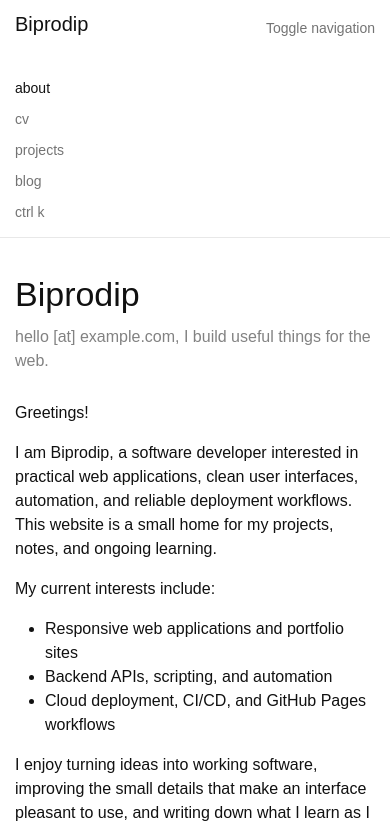
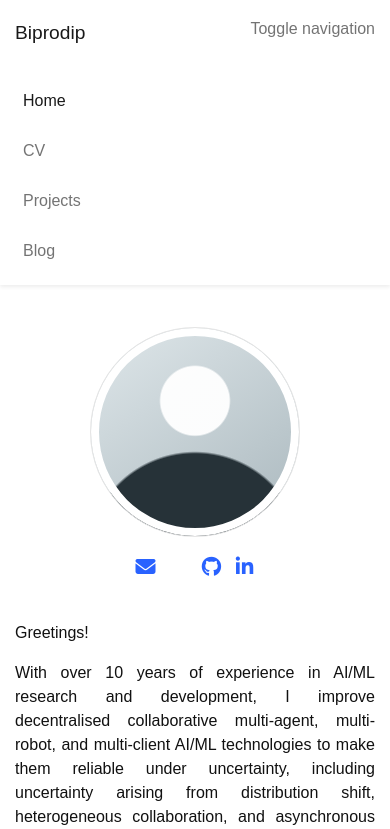
Before and after one commit to biprodip/bipro_github_io, a plain HTML site: page index.html in a window 390 px wide. Both pictures are taken after a click on the button "Toggle navigation". Shown: the top 829 px of the page. Drawn offline with Linux system fonts and the light colour scheme; some icons are missing.

Commit message:
contents and pp updated

```diff
--- a/assets/css/main.css
+++ b/assets/css/main.css
@@ -10,6 +10,7 @@
   --global-divider-color: #e8e8e8;
   --global-card-bg-color: #ffffff;
   --global-font-size: 16px;
+  --navbar-height: 70px;
 }
 
 * {
@@ -49,49 +50,58 @@ a:focus {
   position: sticky;
   top: 0;
   z-index: 50;
-  border-bottom: 1px solid var(--global-divider-color);
   background: var(--global-bg-color);
+  box-shadow: 0 0.125rem 0.25rem rgba(0, 0, 0, 0.075);
 }
 
 .navbar {
   display: flex;
-  min-height: 56px;
+  min-height: var(--navbar-height);
   align-items: center;
   justify-content: space-between;
-  gap: 24px;
+  gap: 1rem;
 }
 
 .navbar-brand {
-  color: var(--global-text-color);
+  color: rgba(0, 0, 0, 0.9);
   font-family: Arial, Helvetica, sans-serif;
-  font-size: 20px;
+  font-size: 1.2rem;
   font-weight: 400;
-  line-height: 1;
+  line-height: inherit;
+  margin-right: 1rem;
+  padding-bottom: 0.3125rem;
+  padding-top: 0.3125rem;
+  white-space: nowrap;
 }
 
 .navbar-brand:hover {
-  color: var(--global-text-color);
+  color: rgba(0, 0, 0, 0.9);
   text-decoration: none;
 }
 
 .nav-menu {
   display: flex;
   align-items: center;
-  gap: 22px;
+  gap: 0;
   margin: 0;
   padding: 0;
   list-style: none;
   font-family: Arial, Helvetica, sans-serif;
-  font-size: 14px;
+  font-size: 1rem;
+  font-weight: 400;
+  line-height: 1.5;
 }
 
 .nav-menu a {
   color: rgba(0, 0, 0, 0.55);
+  display: block;
+  padding: 0.5rem;
 }
 
 .nav-menu a:hover,
+.nav-menu a:focus,
 .nav-menu a.active {
-  color: var(--global-text-color);
+  color: rgba(0, 0, 0, 0.9);
   text-decoration: none;
 }
 
@@ -102,22 +112,8 @@ a:focus {
   color: rgba(0, 0, 0, 0.55);
   cursor: pointer;
   font-family: Arial, Helvetica, sans-serif;
-  font-size: 14px;
+  font-size: 1rem;
   padding: 6px 0;
-}
-
-.search-trigger {
-  border: 0;
-  background: transparent;
-  color: rgba(0, 0, 0, 0.55);
-  cursor: pointer;
-  font: inherit;
-  padding: 0;
-}
-
-.search-trigger:hover,
-.search-trigger:focus {
-  color: var(--global-text-color);
 }
 
 .page {
@@ -166,6 +162,67 @@ ul {
 
 .about {
   max-width: 860px;
+}
+
+.profile-layout {
+  display: grid;
+  grid-template-columns: minmax(0, 1fr) 230px;
+  gap: 42px;
+  align-items: start;
+  max-width: 100%;
+}
+
+.profile-copy {
+  min-width: 0;
+}
+
+.profile-card {
+  display: grid;
+  justify-items: center;
+  gap: 18px;
+  padding-top: 6px;
+}
+
+.profile-photo {
+  width: 210px;
+  aspect-ratio: 1;
+  border-radius: 50%;
+  background:
+    radial-gradient(circle at 50% 35%, rgba(255, 255, 255, 0.95) 0 20%, transparent 21%),
+    radial-gradient(circle at 50% 112%, #263238 0 42%, transparent 43%),
+    linear-gradient(145deg, #dfe7ea, #a9b7bd);
+  border: 1px solid #e5e5e5;
+  box-shadow: inset 0 0 0 8px #ffffff;
+}
+
+.social-icons {
+  display: flex;
+  justify-content: center;
+  gap: 13px;
+}
+
+.social-icons a {
+  display: inline-grid;
+  place-items: center;
+  width: 20px;
+  height: 24px;
+  color: #2962ff;
+  font-size: 20px;
+  line-height: 1;
+}
+
+.social-icons a:hover,
+.social-icons a:focus {
+  color: #0039cb;
+  text-decoration: none;
+}
+
+.bio-lead {
+  color: var(--global-text-color);
+  font-family: Arial, Helvetica, sans-serif;
+  font-size: var(--global-font-size);
+  line-height: 1.5;
+  text-align: justify;
 }
 
 .home-section h2 a {
@@ -320,63 +377,7 @@ ul {
 
 .site-footer p {
   margin: 0;
-}
-
-.search-dialog {
-  position: fixed;
-  inset: 0;
-  z-index: 100;
-  display: grid;
-  place-items: start center;
-  background: rgba(255, 255, 255, 0.72);
-  padding-top: 12vh;
-}
-
-.search-dialog[hidden] {
-  display: none;
-}
-
-.search-panel {
-  width: min(92vw, 560px);
-  border: 1px solid var(--global-divider-color);
-  border-radius: 4px;
-  background: var(--global-bg-color);
-  box-shadow: 0 18px 50px rgba(0, 0, 0, 0.16);
-  padding: 18px;
-}
-
-.search-panel label {
-  display: block;
-  margin-bottom: 8px;
-  color: var(--global-text-color-light);
-  font-size: 13px;
-}
-
-.search-panel input {
-  width: 100%;
-  border: 1px solid var(--global-divider-color);
-  border-radius: 3px;
-  font: inherit;
-  padding: 10px 12px;
-}
-
-.search-close {
-  float: right;
-  border: 0;
-  background: transparent;
-  color: var(--global-text-color-light);
-  cursor: pointer;
-  font-size: 24px;
-  line-height: 1;
-}
-
-.search-results {
-  margin: 16px 0 0;
-  padding-left: 22px;
-}
-
-.search-results li {
-  margin-bottom: 8px;
+  text-align: center;
 }
 
 @media (max-width: 680px) {
@@ -404,12 +405,20 @@ ul {
     display: flex;
   }
 
-  .nav-menu .search-trigger {
-    padding: 0;
+  .page {
+    padding-top: 36px;
   }
 
-  .page {
-    padding-top: 36px;
+  .profile-layout {
+    grid-template-columns: 1fr;
+  }
+
+  .profile-card {
+    order: -1;
+  }
+
+  .profile-photo {
+    width: min(210px, 70vw);
   }
 
   h1 {
--- a/assets/js/main.js
+++ b/assets/js/main.js
@@ -1,22 +1,5 @@
 const toggle = document.querySelector(".nav-toggle");
 const menu = document.querySelector(".nav-menu");
-const searchDialog = document.querySelector(".search-dialog");
-const searchInput = document.querySelector("#site-search");
-const searchResults = document.querySelector(".search-results");
-const searchClose = document.querySelector(".search-close");
-const searchTriggers = document.querySelectorAll(".search-trigger");
-
-const searchIndex = [
-  { title: "about", url: "index.html", text: "homepage introduction interests" },
-  { title: "cv", url: "cv.html", text: "education experience skills resume" },
-  { title: "projects", url: "projects.html", text: "selected work portfolio apps automation" },
-  { title: "blog", url: "blog.html", text: "posts notes writing learning" },
-  { title: "personal portfolio website", url: "projects.html#portfolio", text: "github pages html css javascript" },
-  { title: "web application project", url: "projects.html#web-app", text: "app ui api project" },
-  { title: "automation or data tool", url: "projects.html#automation", text: "python data scripts dashboard" },
-  { title: "starting this portfolio", url: "blog.html#first-post", text: "github pages static site" },
-  { title: "building in public", url: "blog.html#building-in-public", text: "learning progress public projects" },
-];
 
 if (toggle && menu) {
   toggle.addEventListener("click", () => {
@@ -24,42 +7,3 @@ if (toggle && menu) {
     toggle.setAttribute("aria-expanded", String(isOpen));
   });
 }
-
-function renderResults(query = "") {
-  if (!searchResults) return;
-  const value = query.trim().toLowerCase();
-  const matches = searchIndex.filter((item) => {
-    return !value || `${item.title} ${item.text}`.toLowerCase().includes(value);
-  });
-
-  searchResults.innerHTML = matches
-    .map((item) => `<li><a href="${item.url}">${item.title}</a></li>`)
-    .join("");
-}
-
-function openSearch() {
-  if (!searchDialog || !searchInput) return;
-  searchDialog.hidden = false;
-  renderResults(searchInput.value);
-  searchInput.focus();
-}
-
-function closeSearch() {
-  if (!searchDialog) return;
-  searchDialog.hidden = true;
-}
-
-searchTriggers.forEach((trigger) => trigger.addEventListener("click", openSearch));
-searchClose?.addEventListener("click", closeSearch);
-searchInput?.addEventListener("input", (event) => renderResults(event.target.value));
-
-document.addEventListener("keydown", (event) => {
-  if ((event.ctrlKey || event.metaKey) && event.key.toLowerCase() === "k") {
-    event.preventDefault();
-    openSearch();
-  }
-
-  if (event.key === "Escape") {
-    closeSearch();
-  }
-});
--- a/index.html
+++ b/index.html
@@ -5,6 +5,14 @@
   <meta name="viewport" content="width=device-width, initial-scale=1.0" />
   <meta name="description" content="Biprodip's portfolio, projects, and blog." />
   <title>Biprodip</title>
+  <link
+    rel="stylesheet"
+    href="https://cdnjs.cloudflare.com/ajax/libs/academicons/1.9.4/css/academicons.min.css"
+  />
+  <link
+    rel="stylesheet"
+    href="https://cdnjs.cloudflare.com/ajax/libs/font-awesome/6.5.1/css/all.min.css"
+  />
   <link rel="stylesheet" href="assets/css/main.css" />
   <script src="assets/js/main.js" defer></script>
 </head>
@@ -16,41 +24,70 @@
         Toggle navigation
       </button>
       <ul class="nav-menu" id="site-menu">
-        <li><a class="active" href="index.html">about</a></li>
-        <li><a href="cv.html">cv</a></li>
-        <li><a href="projects.html">projects</a></li>
-        <li><a href="blog.html">blog</a></li>
-        <li><button class="search-trigger" type="button" aria-haspopup="dialog">ctrl k</button></li>
+        <li><a class="active" href="index.html">Home</a></li>
+        <li><a href="cv.html">CV</a></li>
+        <li><a href="projects.html">Projects</a></li>
+        <li><a href="blog.html">Blog</a></li>
       </ul>
     </nav>
   </header>
 
   <main class="container page">
-    <section class="about">
-      <h1>Biprodip</h1>
-      <p class="subtitle">hello [at] example.com, I build useful things for the web.</p>
+    <section class="about profile-layout">
+      <div class="profile-copy">
+        <p>Greetings!</p>
 
-      <p>Greetings!</p>
+        <p class="bio-lead">
+          With over 10 years of experience in AI/ML research and development, I
+          improve decentralised collaborative multi-agent, multi-robot, and
+          multi-client AI/ML technologies to make them reliable under uncertainty,
+          including uncertainty arising from distribution shift, heterogeneous
+          collaboration, and asynchronous communication.
+        </p>
 
-      <p>
-        I am Biprodip, a software developer interested in practical web
-        applications, clean user interfaces, automation, and reliable deployment
-        workflows. This website is a small home for my projects, notes, and
-        ongoing learning.
-      </p>
+        <p class="bio-lead">
+          In collaboration with leading organisations such as CSIRO, I have a
+          proven track record of improving multi-client AI systems by designing
+          mathematically grounded deep learning pipelines to tackle drift. My
+          recent work and collaborations focus on improving the reliability and
+          scalability of LLM/VLM-based collaborative AI agents for multimodal
+          data, including RAG systems. My work is supported by expertise in
+          PyTorch, FastAPI, AWS, Docker, LangChain, LangGraph, LangSmith, MLOps
+          practices, and HPC clusters for efficient multi-GPU training.
+        </p>
 
-      <p>My current interests include:</p>
-      <ul>
-        <li>Responsive web applications and portfolio sites</li>
-        <li>Backend APIs, scripting, and automation</li>
-        <li>Cloud deployment, CI/CD, and GitHub Pages workflows</li>
-      </ul>
+        <p class="bio-lead">
+          Across my career, I have built AI solutions across diverse data
+          modalities, including text, tabular, sensor, image, CT scan, MRI, and
+          LiDAR data, while tackling real-world challenges such as data imbalance,
+          cold-start recommendation, explainability, and adversarial attacks. I
+          enjoy teamwork in uncovering flaws in state-of-the-art algorithms,
+          mathematical modelling, and developing proof-of-concept solutions to
+          support algorithm design and decision-making. Beyond technical work, I
+          love exploring the latest developments in AI/ML, data science, and
+          software development. I contribute through mentoring, project
+          supervision, and cross-sector research collaboration, with a commitment
+          to reliable AI and real-world impact.
+        </p>
+      </div>
 
-      <p>
-        I enjoy turning ideas into working software, improving the small details
-        that make an interface pleasant to use, and writing down what I learn as
-        I build.
-      </p>
+      <aside class="profile-card" aria-label="Profile links">
+        <div class="profile-photo" aria-label="Profile picture"></div>
+        <div class="social-icons">
+          <a href="mailto:hello@example.com" aria-label="Email">
+            <i class="fa-solid fa-envelope" aria-hidden="true"></i>
+          </a>
+          <a href="https://scholar.google.com/" aria-label="Google Scholar">
+            <i class="ai ai-google-scholar" aria-hidden="true"></i>
+          </a>
+          <a href="https://github.com/biprodip" aria-label="GitHub">
+            <i class="fa-brands fa-github" aria-hidden="true"></i>
+          </a>
+          <a href="https://www.linkedin.com/" aria-label="LinkedIn">
+            <i class="fa-brands fa-linkedin-in" aria-hidden="true"></i>
+          </a>
+        </div>
+      </aside>
     </section>
 
     <section class="home-section">
@@ -130,19 +167,8 @@
 
   <footer class="site-footer">
     <div class="container">
-      <p>
-        © Copyright 2026 Biprodip. Powered by GitHub Pages. Inspired by the
-        al-folio academic portfolio style.
-      </p>
+      <p>© Copyright 2026 Biprodip. Hosted by GitHub Pages.</p>
     </div>
   </footer>
-  <div class="search-dialog" role="dialog" aria-modal="true" aria-label="Site search" hidden>
-    <div class="search-panel">
-      <button class="search-close" type="button" aria-label="Close search">&times;</button>
-      <label for="site-search">Search</label>
-      <input id="site-search" type="search" placeholder="Type a page or project name" />
-      <ul class="search-results" aria-label="Search results"></ul>
-    </div>
-  </div>
 </body>
 </html>
```
Also changed, not shown: blog.html (+4 -13 lines), cv.html (+4 -13 lines), projects.html (+4 -13 lines).
